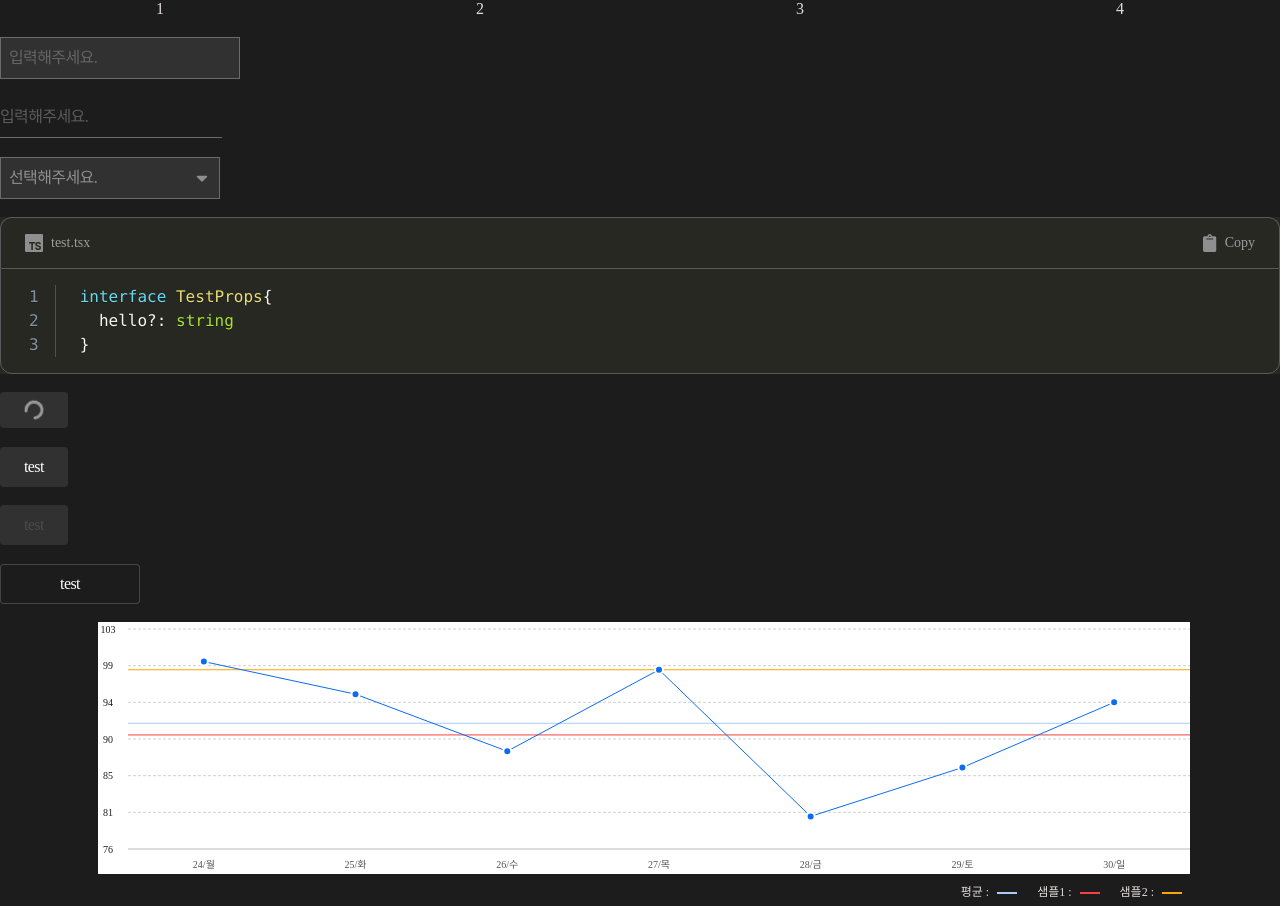
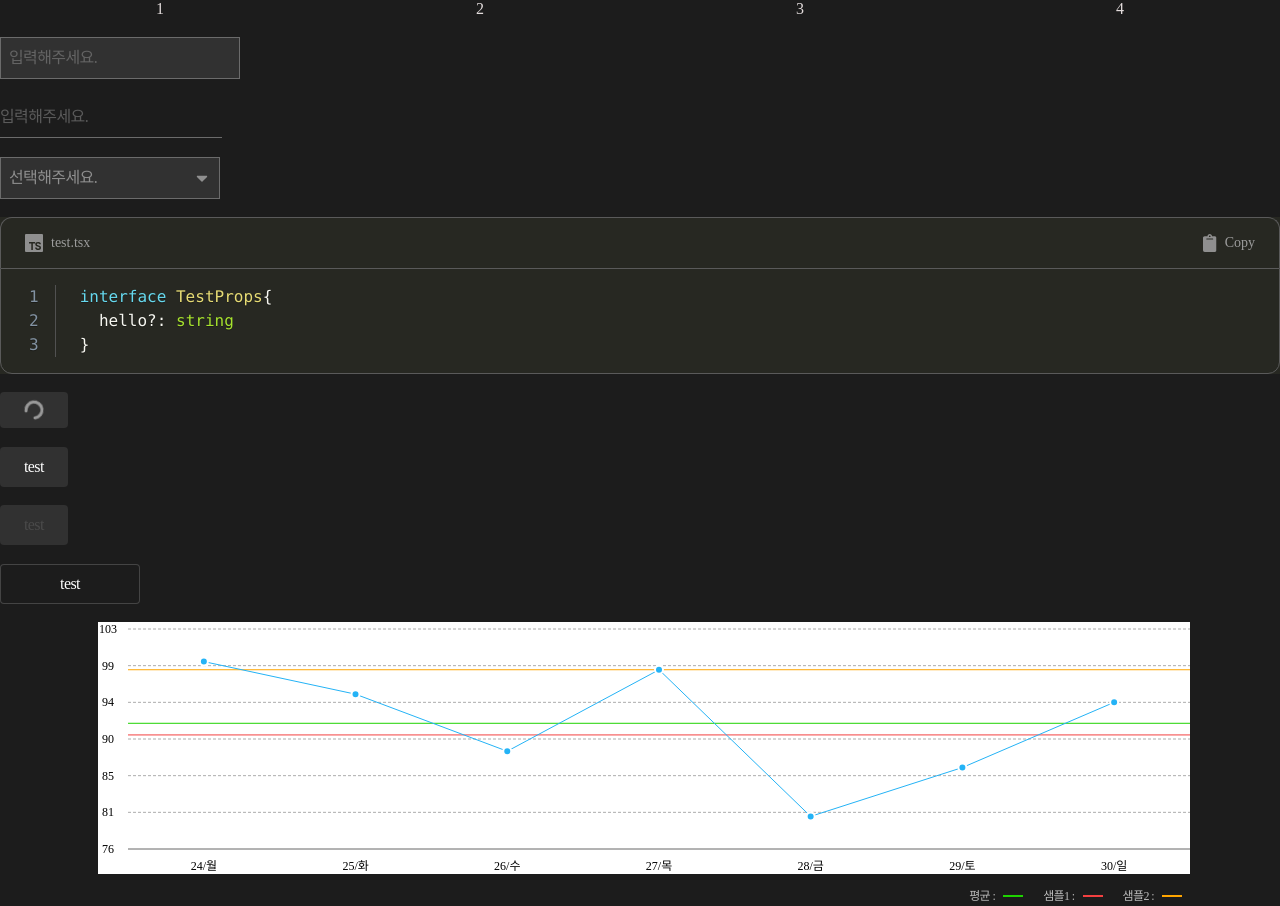
Before and after one commit to keisokoo/uikit, a React app: page / in a window 1280 px wide. Built offline with nearby package versions, Linux system fonts and the light colour scheme; the HTML template or start-up script is replaced by a standard one.

Commit message:
feat, line chart style

```diff
--- a/src/LineChart/LineChart.styled.tsx
+++ b/src/LineChart/LineChart.styled.tsx
@@ -65,7 +65,7 @@ const LineChartStyle = {
     `
   ),
   Nodata: styled.div<LineChartProps>(
-    ({ theme: { color }, $css }) => css`
+    ({ theme: { color, textStyle }, $css }) => css`
       position: absolute;
       left: 0;
       top: 0;
@@ -77,8 +77,8 @@ const LineChartStyle = {
       height: 100%;
       & > div {
         transform: translate(26px, -50%);
-        /* typography['Body/Small/Bold']} */
-        /* color:colors['Grayscale/Gray Dark']}; */
+        ${textStyle.smallBold}
+        color: ${color.textColor};
         background: #fff;
         padding: 8px 20px;
         white-space: nowrap;
@@ -100,27 +100,33 @@ const LineChartStyle = {
       ${$css ?? ''}
     `
   ),
-  YText: styled.text`
-    /* {typography['Body/Small/Regular']} */
-    font-size: 10px;
-  `,
-  XText: styled.text`
-    /* {typography['Body/Small/Regular']} */
-    font-size: 10px;
+  YText: styled.text<LineChartProps>(
+    ({ theme: { color }, $css }) => css`
+      font-size: 12px;
+      ${$css ?? ''}
+    `
+  ),
+  XText: styled.text<LineChartProps>(
+    ({ theme: { color }, $css }) => css`
+      font-size: 12px;
       text-align: center;
-  `,
-  LineInfoWrap: styled.div`
+      ${$css ?? ''}
+    `
+  ),
+  LineInfoWrap: styled.div<LineChartProps>(
+    ({ theme: { color, textStyle }, $css }) => css`
       display: flex;
       align-items: center;
       gap: 8px;
-    /* {typography['Body/Small/Regular']} */
+      ${textStyle.small}
       font-size: 12px;
-    /* color: {colors['Grayscale/Gray Default']}; */
+      color: ${color.textDataColor};
       .line {
         width: 20px;
         height: 2px;
       }
-  `,
+    `
+  ),
   BottomInfoWrap: styled.div`
     display: flex;
     align-items: center;
--- a/src/LineChart/LineChart.theme.tsx
+++ b/src/LineChart/LineChart.theme.tsx
@@ -1,19 +1,30 @@
-
-import { KuiContext } from '../KuiProvider/context'
-import { DefaultThemes } from '../themes'
 import { merge } from 'lodash-es'
 import React from 'react'
 import { ThemeProvider } from 'styled-components'
 import { PartialDeep } from 'type-fest'
+import { KuiContext } from '../KuiProvider/context'
+import { DefaultThemes } from '../themes'
 
 export function getLineChartStyle(theme: DefaultThemes) {
   const { colors, fonts } = theme
   return {
     color: {
-      textColor: colors.foreground,
+      textDataColor: colors.white70,
+      textColor: colors.gray4,
+      textDeepColor: colors.gray6,
+      textBlackColor: colors.black,
+      labelColor: colors.black,
+      lineColor: colors.gray2,
+      xLineColor: colors.gray3,
+      chartLineColor: colors.primary,
+      chartCircleColor: colors.primary,
+      chartStrokeColor: colors.white,
+      averageLineColor: colors.success,
     },
     textStyle: {
       default: fonts.default,
+      small: fonts.small,
+      smallBold: fonts.smallBold,
     },
   }
 }
@@ -30,20 +41,17 @@ export const LineChartProvider = ({
   children,
   customTheme,
 }: {
-  children: React.ReactNode
+  children: React.ReactElement
   customTheme?: PartialDeep<LineChartThemeType>
 }) => {
   const globalTheme = React.useContext(KuiContext)
   const defaultLineChartTheme = getLineChartStyle(globalTheme.theme)
+  const nextTheme = customTheme
+    ? getLineChartTheme(defaultLineChartTheme, customTheme)
+    : defaultLineChartTheme
   return (
-    <ThemeProvider
-      theme={
-        customTheme
-          ? getLineChartTheme(defaultLineChartTheme, customTheme)
-          : defaultLineChartTheme
-      }
-    >
-      {children}
+    <ThemeProvider theme={nextTheme}>
+      {React.cloneElement(children, { nextTheme })}
     </ThemeProvider>
   )
 }
--- a/src/LineChart/LineChart.tsx
+++ b/src/LineChart/LineChart.tsx
@@ -26,7 +26,7 @@ const {
 
 const DefaultLineChart = ({
   $css,
-  customTheme,
+  nextTheme,
   calibration = 10, // optional - 차트 height에 관여
   positionUp = 20, // optional - 차트 y 포치션
   chartData: _chartData, // 차트 데이터
@@ -108,7 +108,7 @@ const DefaultLineChart = ({
   }, [lineGraphData])
 
   return (
-    <LineChartProvider customTheme={customTheme}>
+    <>
       <LineChartWrap
         ref={chartWrapRef}
         $css={$css}
@@ -160,7 +160,7 @@ const DefaultLineChart = ({
                       key={'yValues' + index}
                       x={Y_AXIS_WIDTH / 2 - 1} // style적인 이유로 - 1을 해주었음, 큰 의미는 없음
                       y={item.axis}
-                      fill={'#1e1e1e'}
+                      fill={nextTheme?.color?.labelColor}
                     >
                       {item.label}
                     </YText>
@@ -190,7 +190,7 @@ const DefaultLineChart = ({
                     key={'xValues' + item.axis}
                     x={item.axis}
                     y={height + GRAPH_MARGIN_BOTTOM}
-                    fill={'#565656'}
+                    fill={nextTheme?.color?.labelColor}
                     data-date={item.label}
                   >
                     {item.label}
@@ -203,7 +203,7 @@ const DefaultLineChart = ({
                   <path
                     key={'y' + item.axis}
                     d={`M0 ${item.axis} H${graphWidth}`}
-                    stroke={'#D1D1D6'}
+                    stroke={nextTheme?.color?.lineColor}
                     strokeWidth={1}
                     {...(itemIndex !== lineGraphData.yAxis.length - 1 && {
                       strokeDasharray: `3 2`,
@@ -214,7 +214,7 @@ const DefaultLineChart = ({
               {/* 그래프 x축 그리기 */}
               <path
                 d={`M0 ${height} H${graphWidth}`}
-                stroke="#D1D1D6"
+                stroke={nextTheme?.color?.xLineColor}
                 strokeWidth={1}
               />
               {/* 그래프 평균 값 수평선 그리기 */}
@@ -224,7 +224,7 @@ const DefaultLineChart = ({
                     yAverage,
                     height
                   )} H${graphWidth}`}
-                  stroke={`#ACCCF8`}
+                  stroke={nextTheme?.color?.averageLineColor}
                   fill="transparent"
                   strokeWidth={1}
                 />
@@ -257,7 +257,7 @@ const DefaultLineChart = ({
                     <path
                       className="line"
                       d={lineGraphData.chartValues.chartLine}
-                      stroke={'#0c6bf0'}
+                      stroke={nextTheme?.color?.chartLineColor}
                       fill="transparent"
                       strokeWidth={1}
                     />
@@ -271,8 +271,8 @@ const DefaultLineChart = ({
                               cx={item.x}
                               cy={item.y}
                               r="4"
-                              fill={'#0c6bf0'}
-                              stroke={'white'}
+                              fill={nextTheme?.color?.chartCircleColor}
+                              stroke={nextTheme?.color?.chartStrokeColor}
                               strokeWidth={2}
                               alignmentBaseline={'middle'}
                             />
@@ -297,7 +297,10 @@ const DefaultLineChart = ({
       >
         <LineInfoWrap>
           <div>평균 :</div>
-          <div className="line" style={{ backgroundColor: '#ACCCF8' }}></div>
+          <div
+            className="line"
+            style={{ backgroundColor: nextTheme?.color.averageLineColor }}
+          ></div>
         </LineInfoWrap>
         {lineGraphData && lineGraphData.chartValues.extraData && (
           <>
@@ -317,7 +320,7 @@ const DefaultLineChart = ({
           </>
         )}
       </BottomInfoWrap>
-    </LineChartProvider>
+    </>
   )
 }
 
@@ -328,7 +331,11 @@ const GRAPH_MARGIN_TOP = 7
 const GRAPH_MARGIN_BOTTOM = 10
 
 const LineChart = (props: LineChartProps) => {
-  return <DefaultLineChart {...props} />
+  return (
+    <LineChartProvider customTheme={props.customTheme}>
+      <DefaultLineChart {...props} />
+    </LineChartProvider>
+  )
 }
 
 export default LineChart
--- a/src/LineChart/LineChart.type.tsx
+++ b/src/LineChart/LineChart.type.tsx
@@ -103,4 +103,5 @@ export interface LineChartProps
   XChartType: '월간' | '주간' // 월간 차트인지, 주간 차트인지
   YChartType: keyof typeof CHART_TYPES | DefaultStepType // Y축의 종류 (체온인지, 맥박인지, .. 또는 기본 값)
   extraData?: ExtraChartData[]
+  nextTheme?: LineChartThemeType
 }
--- a/src/themes.ts
+++ b/src/themes.ts
@@ -27,8 +27,14 @@ const colors = {
 const fonts = {
   default:
     'font-size:16px;font-weight:400;letter-spacing:-0.6000000238418579px;line-height:24px;',
+  large:
+    'font-size:18px;font-weight:400;letter-spacing:-0.6000000238418579px;line-height:26px;',
+  largeBold:
+    'font-size:18px;font-weight:600;letter-spacing:-0.4000000238418579px;line-height:26px;',
   small:
     'font-size:14px;font-weight:400;letter-spacing:-0.6000000238418579px;line-height:20px;',
+  smallBold:
+    'font-size:14px;font-weight:600;letter-spacing:-0.4000000238418579px;line-height:20px;',
 }
 export const defaultThemes = { colors, fonts } as const
 export type DefaultThemes = typeof defaultThemes
```
Lines whose indentation alone changed are shown as unchanged.
